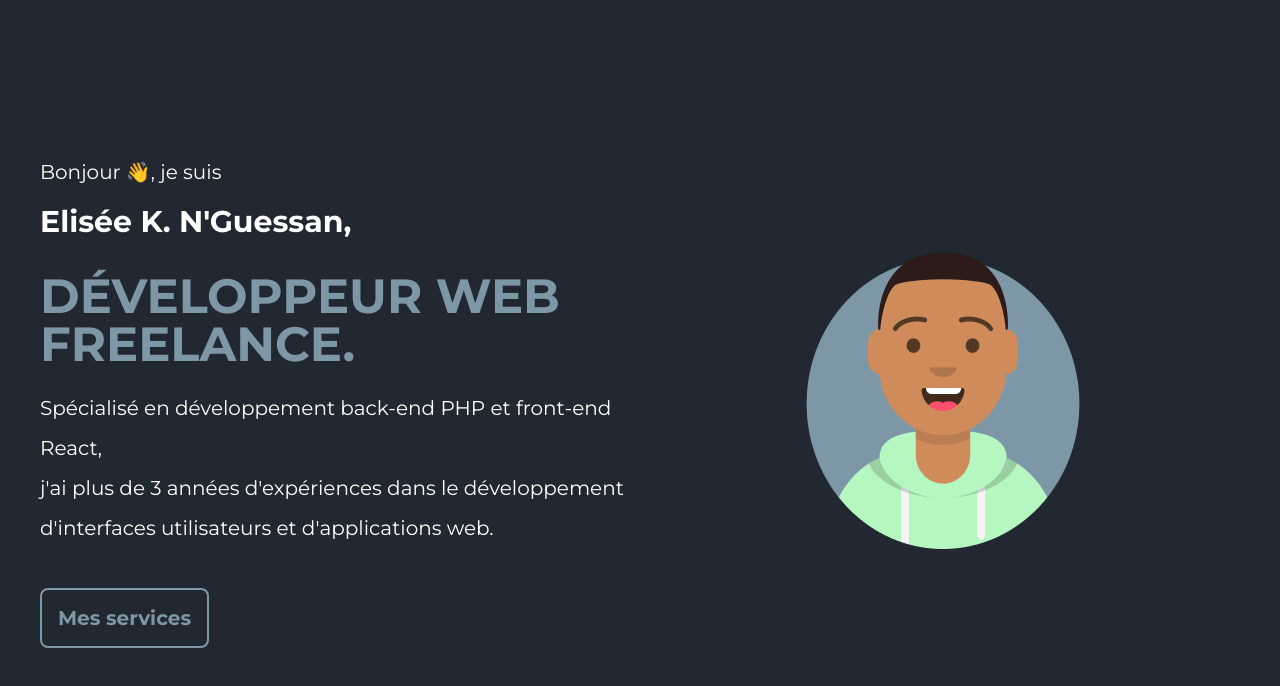
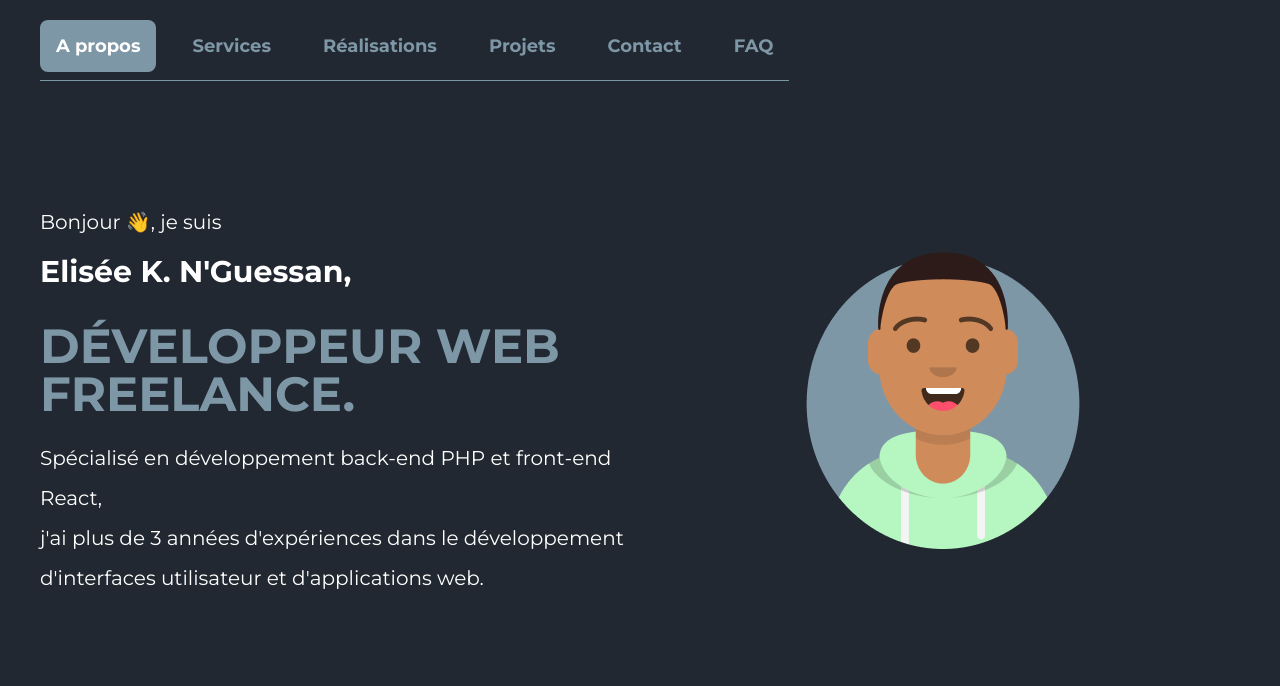
Before and after one commit to eliseekn/portfolio, a Vue app: page / in a window 1280 px wide. Shown: the top 686 px of the page. Built offline with nearby package versions, Linux system fonts and the light colour scheme.

Commit message:
Improve UI for desktop screen Add mobile development services Remove wordpress development service

```diff
--- a/index.html
+++ b/index.html
@@ -4,7 +4,7 @@
 <head>
     <meta charset="UTF-8" />
     <meta name="viewport" content="width=device-width, initial-scale=1.0" />
-    <meta name="description" content="Spécialisé en développement backend PHP et frontend React.js, j'ai plus de 3 années d'expériences en développement d'interfaces utilisateurs et d'applications web.">
+    <meta name="description" content="Spécialisé en développement backend PHP et frontend React.js, j'ai plus de 3 années d'expériences en développement d'interfaces utilisateur et d'applications web.">
     <meta name="keywords" content="développeur web, développeur mobile, web design, seo, site internet, application mobile">
     <meta name="author" content="eliseekn@gmail.com">
 
@@ -13,7 +13,7 @@
 	<meta property="og:title" content="Développeur Web Freelance | Elisée K. N'Guessan">
 	<meta property="og:type" content="website">
 	<meta property="og:url" content="https://eliseekn.netlify.app">
-	<meta property="og:description" content="Spécialisé en développement backend PHP et frontend React.js, j'ai plus de 3 années d'expériences en développement d'interfaces utilisateurs et d'applications web.">
+	<meta property="og:description" content="Spécialisé en développement backend PHP et frontend React.js, j'ai plus de 3 années d'expériences en développement d'interfaces utilisateur et d'applications web.">
 
     <title>Développeur Web Freelance | Elisée K. N'Guessan</title>
 </head>
--- a/src/App.vue
+++ b/src/App.vue
@@ -1,6 +1,32 @@
 <template>
-    <div class="container mx-auto px-10 md:px-15 py-8 md:py-0 text-white">
-        <Home v-if="activePage === 'Home'" :setActivePage="setActivePage" />
+    <div class="container relative mx-auto px-10 md:px-15 py-8 md:py-0 text-white">
+        <div class="absolute items-center pt-5 pb-2 hidden xl:flex border-b border-b-[#7e97a6]">
+            <a href="#" class="menu-item" :class='activePage === "A propos" ? "menu-item-active" : ""' @click.prevent="setActivePage('A propos')">
+                A propos
+            </a>
+
+            <a href="#" class="mx-5 menu-item" :class='activePage === "Mes services" ? "menu-item-active" : ""' @click.prevent="setActivePage('Mes services')">
+                Services
+            </a>
+
+            <a href="#" class="menu-item" :class='activePage === "Mes réalisations" ? "menu-item-active" : ""' @click.prevent="setActivePage('Mes réalisations')">
+                Réalisations
+            </a>
+
+            <a href="#" class="mx-5 menu-item" :class='activePage === "Mes projets" ? "menu-item-active" : ""' @click.prevent="setActivePage('Mes projets')">
+                Projets
+            </a>
+
+            <a href="#" class="menu-item" :class='activePage === "Me contacter" ? "menu-item-active" : ""' @click.prevent="setActivePage('Me contacter')">
+                Contact
+            </a>
+
+            <a href="#" class="menu-item ml-5" :class='activePage === "FAQ" ? "menu-item-active" : ""' @click.prevent="setActivePage('FAQ')">
+                FAQ
+            </a>
+        </div>
+
+        <About v-if="activePage === 'A propos'" :setActivePage="setActivePage" />
         <Services v-if="activePage === 'Mes services'" :setActivePage="setActivePage" />
         <Work v-if="activePage === 'Mes réalisations'" :setActivePage="setActivePage" />
         <Projects v-if="activePage === 'Mes projets'" :setActivePage="setActivePage" />
@@ -11,8 +37,8 @@
 
 <script setup lang="ts">
     import { ref } from 'vue'
-    import { Home, Services, Work, Projects, Contact, FAQ } from './pages'
+    import { About, Services, Work, Projects, Contact, FAQ } from './pages'
 
-    const activePage = ref('Home')
+    const activePage = ref<string>('A propos')
     const setActivePage = (page: string) => { activePage.value = page }
 </script>
--- a/src/data/projects.ts
+++ b/src/data/projects.ts
@@ -1,4 +1,4 @@
-interface Props {
+export interface Props {
     id: number,
     name: string,
     url: string,
--- a/src/index.css
+++ b/src/index.css
@@ -9,6 +9,14 @@
         @apply text-base md:text-xl md:leading-loose font-semibold bg-transparent text-[#7e97a6] border-2 border-[#7e97a6] hover:bg-[#7e97a6] hover:text-white px-4 py-2 rounded-lg transition-all duration-500
     }
 
+    .menu-item {
+        @apply text-base md:text-lg md:leading-loose font-semibold text-[#7e97a6] hover:bg-[#7e97a6] hover:text-white px-4 py-2 rounded-lg transition-all duration-500
+    }
+
+    .menu-item-active {
+        @apply text-white bg-[#7e97a6]
+    }
+
     .card {
         @apply bg-transparent border-2 border-[#7e97a6] rounded-lg hover:shadow hover:shadow-[#7e97a6] transition-all duration-500
     }
--- a/src/pages/home.vue
+++ b/src/pages/about.vue
@@ -13,10 +13,10 @@
 
                 <p class="text-base md:text-xl md:leading-loose">
                     Spécialisé en développement back-end PHP et front-end React, <br>
-                    j'ai plus de 3 années d'expériences dans le développement d'interfaces utilisateurs et d'applications web.
+                    j'ai plus de 3 années d'expériences dans le développement d'interfaces utilisateur et d'applications web.
                 </p>
 
-                <div class="animate-slide-in flex items-center justify-center md:justify-start mt-10">
+                <div class="animate-slide-in flex items-center justify-center md:justify-start mt-10 xl:hidden">
                     <button class="btn" @click="props.setActivePage('Mes services')">
                         Mes services
                     </button>
--- a/src/pages/index.ts
+++ b/src/pages/index.ts
@@ -1,8 +1,8 @@
-import Home from './home.vue'
+import About from './about.vue'
 import Services from './services.vue'
 import Work from './work.vue'
 import Projects from './projects.vue'
 import Contact from './contact.vue'
 import FAQ from './faq.vue'
 
-export { Home, Services, Work, Projects, Contact, FAQ }
+export { About, Services, Work, Projects, Contact, FAQ }
--- a/src/pages/services.vue
+++ b/src/pages/services.vue
@@ -1,29 +1,34 @@
 <template>
     <div class="flex flex-col items-start justify-center min-h-screen">
-            <h1 class="mb-5 md:mb-10 font-bold text-3xl md:text-5xl">Mes services</h1>
+        <h1 class="mb-5 md:mb-10 font-bold text-3xl md:text-5xl xl:hidden">Mes services</h1>
 
         <div class="grid grid-cols-3 gap-3">
             <div class="animate-fade-in-1 col-span-6 lg:col-auto card p-4">
-                    <p class="text-[#7e97a6] font-bold text-xl md:text-3xl">Développement Back-end</p>
+                <p class="text-[#7e97a6] font-bold text-xl md:text-3xl">
+                    Développement Web <br> Back-end
+                </p>
 
                 <div class="my-3 md:my-5 text-xl md:text-5xl">
-                        <span><font-awesome-icon :icon="faPhp" color="#7e97a6" /></span>
-                        <span class="mx-4 md:mx-6"><font-awesome-icon :icon="faLaravel" color="#7e97a6" /></span>
-                        <span><font-awesome-icon :icon="faSymfony" color="#7e97a6" /></span>
+                    <span><font-awesome-icon :icon="['fa-brands' , 'php']" color="#7e97a6" /></span>
+                    <span class="mx-4 md:mx-6"><font-awesome-icon :icon="['fa-brands' , 'node-js']" color="#7e97a6" /></span>
+                    <span class="mr-4 md:mr-6"><font-awesome-icon :icon="['fa-brands' , 'laravel']" color="#7e97a6" /></span>
+                    <span><font-awesome-icon :icon="['fa-brands' , 'symfony']" color="#7e97a6" /></span>
                 </div>
 
                 <p class="text-base md:text-xl md:leading-loose">
-                        Je développe des applications web et des API avec Laravel et Symfony.
+                    Je développe des applications web et des API avec PHP et Node.js.
                 </p>
             </div>
 
             <div class="animate-fade-in-2 col-span-6 lg:col-auto card p-4">
-                    <p class="text-[#7e97a6] font-bold text-xl md:text-3xl">Développement Front-end</p>
+                <p class="text-[#7e97a6] font-bold text-xl md:text-3xl">
+                    Développement Web <br> Front-end
+                </p>
 
                 <div class="my-3 md:my-5 text-xl md:text-5xl">
-                        <span><font-awesome-icon :icon="faNodeJs" color="#7e97a6" /></span>
-                        <span class="mx-4 md:ml-6"><font-awesome-icon :icon="faReact" color="#7e97a6" /></span>
-                        <span><font-awesome-icon :icon="faVuejs" color="#7e97a6" /></span>
+                    <span><font-awesome-icon :icon="['fa-brands' , 'node-js']" color="#7e97a6" /></span>
+                    <span class="mx-4 md:mx-6"><font-awesome-icon :icon="['fa-brands' , 'react']" color="#7e97a6" /></span>
+                    <span><font-awesome-icon :icon="['fa-brands' , 'vuejs']" color="#7e97a6" /></span>
                 </div>
 
                 <p class="text-base md:text-xl md:leading-loose">
@@ -32,23 +37,25 @@
             </div>
 
             <div class="animate-fade-in-3 col-span-6 lg:col-auto card p-4">
-                    <p class="text-[#7e97a6] font-bold text-xl md:text-3xl">Developpement WordPress</p>
+                <p class="text-[#7e97a6] font-bold text-xl md:text-3xl">
+                    Developpement Mobile <br> Front-end
+                </p>
 
                 <div class="my-3 md:my-5 text-xl md:text-5xl">
-                        <span><font-awesome-icon :icon="faHtml5" color="#7e97a6" /></span>
-                        <span class="mx-4 md:mx-6"><font-awesome-icon :icon="faCss3Alt" color="#7e97a6" /></span>
-                        <span><font-awesome-icon :icon="faWordpressSimple" color="#7e97a6" /></span>
+                    <span><font-awesome-icon :icon="['fa-brands' , 'react']" color="#7e97a6" /></span>
+                    <span class="mx-4 md:mx-6"><font-awesome-icon :icon="['fa-brands' , 'android']" color="#7e97a6" /></span>
+                    <span><font-awesome-icon :icon="['fa-brands' , 'app-store-ios']" color="#7e97a6" /></span>
                 </div>
 
                     <p class="text-base md:text-xl md:leading-loose">
-                        Je développe des thèmes et des plugins sur mesure pour WordPress.
+                        Je développe des interfaces utilisateur pour mobile avec React Native.
                     </p>
                 </div>
             </div>
 
-            <div class="flex items-center justify-center md:justify-start mt-10">
-                <button class="btn" @click="props.setActivePage('Home')" title="Retour">
-                    <font-awesome-icon :icon="faArrowLeft" />
+        <div class="flex items-center justify-center md:justify-start mt-10 xl:hidden">
+            <button class="btn" @click="props.setActivePage('A propos')" title="Retour">
+                <font-awesome-icon :icon="['fa-solid', 'arrow-left']" />
             </button>
 
             <button class="btn ml-5" @click="props.setActivePage('Mes réalisations')">
@@ -59,12 +66,5 @@
 </template>
 
 <script setup lang="ts">
-    import { FontAwesomeIcon } from '@fortawesome/vue-fontawesome'
-    import { faArrowLeft } from "@fortawesome/free-solid-svg-icons"
-    import { faLaravel, faNodeJs, faPhp, faReact, faSymfony, faVuejs, faWordpressSimple, faHtml5, faCss3Alt } from "@fortawesome/free-brands-svg-icons"
-    import { library } from '@fortawesome/fontawesome-svg-core'
-
-    library.add(faLaravel, faNodeJs, faPhp, faReact, faSymfony, faVuejs, faArrowLeft, faWordpressSimple, faHtml5, faCss3Alt)
-
     const props = defineProps<{ setActivePage: (page: string) => void }>()
 </script>
--- a/src/pages/work.vue
+++ b/src/pages/work.vue
@@ -1,6 +1,6 @@
 <template>
     <div class="flex flex-col items-start justify-center min-h-screen">
-        <h1 class="mb-5 md:mb-10 font-bold text-3xl md:text-5xl">Mes réalisations</h1>
+        <h1 class="mb-5 md:mb-10 font-bold text-3xl md:text-5xl xl:hidden">Mes réalisations</h1>
 
         <div class="grid grid-cols-3 gap-3">
             <div v-for="data in activeData" :key="data.id" :class="'relative col-span-6 lg:col-auto card' + ' animate-fade-in-' + (data.id + 1)">
@@ -18,19 +18,19 @@
         </div>
 
         <div class="flex items-center justify-center lg:justify-start mt-10">
-            <button class="btn" @click="props.setActivePage('Mes services')" title="Retour">
-                <font-awesome-icon :icon="faArrowLeft" />
+            <button class="btn xl:hidden" @click="props.setActivePage('Mes services')" title="Retour">
+                <font-awesome-icon :icon="['fa-solid', 'arrow-left']" />
             </button>
 
-            <button class="ml-5 btn" @click="loadMoreWork()" title="Plus de réalisations">
-                <font-awesome-icon :icon="faSyncAlt" />
+            <button class="btn mx-5 xl:ml-0" @click="loadMoreWork" title="Plus de réalisations">
+                <font-awesome-icon :icon="['fa-solid' , 'plus']" />
             </button>
 
-            <button class="mx-5 btn" :class='showModal ? "text-white bg-[#7e97a6]" : ""' @click="showModal = !showModal" :title='showModal ? "Masquer les détails" : "Afficher les détails"'>
-                <font-awesome-icon :icon="showModal ? faEyeSlash : faEye" />
+            <button class="mr-5 btn" :class='showModal ? "text-white bg-[#7e97a6]" : ""' @click="showModal = !showModal" :title='showModal ? "Masquer les détails" : "Afficher les détails"'>
+                <font-awesome-icon :icon="showModal ? ['fa-solid' , 'eye-slash'] : ['fa-solid' , 'eye']" />
             </button>
 
-            <button class="btn" @click="props.setActivePage('Mes projets')">
+            <button class="btn xl:hidden" @click="props.setActivePage('Mes projets')">
                 Mes projets
             </button>
         </div>
@@ -39,19 +39,14 @@
 
 <script setup lang="ts">
     import { ref } from 'vue'
-    import { Data } from '../data/work'
-    import { FontAwesomeIcon } from '@fortawesome/vue-fontawesome'
-    import { faArrowLeft, faSyncAlt, faEye, faEyeSlash } from "@fortawesome/free-solid-svg-icons"
-    import { library } from '@fortawesome/fontawesome-svg-core'
+    import { Data, Props } from '../data/work'
     import { WorkDetails } from '../components'
-
-    library.add(faArrowLeft, faSyncAlt, faEye)
 
     const props = defineProps<{ setActivePage: (page: string) => void }>()
 
-    const activeItem = ref(0)
-    const activeData = ref(Data[0])
-    const showModal = ref(false)
+    const activeItem = ref<number>(0)
+    const activeData = ref<Props[]>(Data[0])
+    const showModal = ref<boolean>(false)
 
     const loadMoreWork = () => {
         activeItem.value = activeItem.value + 1
@@ -59,5 +54,7 @@
         activeData.value = Data[activeItem.value]
     }
 
-    const onLoad = () => { return `<div class="inline-block w-8 h-8 border-4 rounded-full"></div>` }
+    const onLoad = () => {
+        return `<div class="inline-block w-8 h-8 border-4 rounded-full"></div>`
+    }
 </script>
```
Also changed, not shown: src/main.ts (+42 -1 lines), src/pages/contact.vue (+6 -12 lines), src/pages/faq.vue (+3 -9 lines), src/pages/projects.vue (+8 -13 lines). Lines whose indentation alone changed are shown as unchanged.
